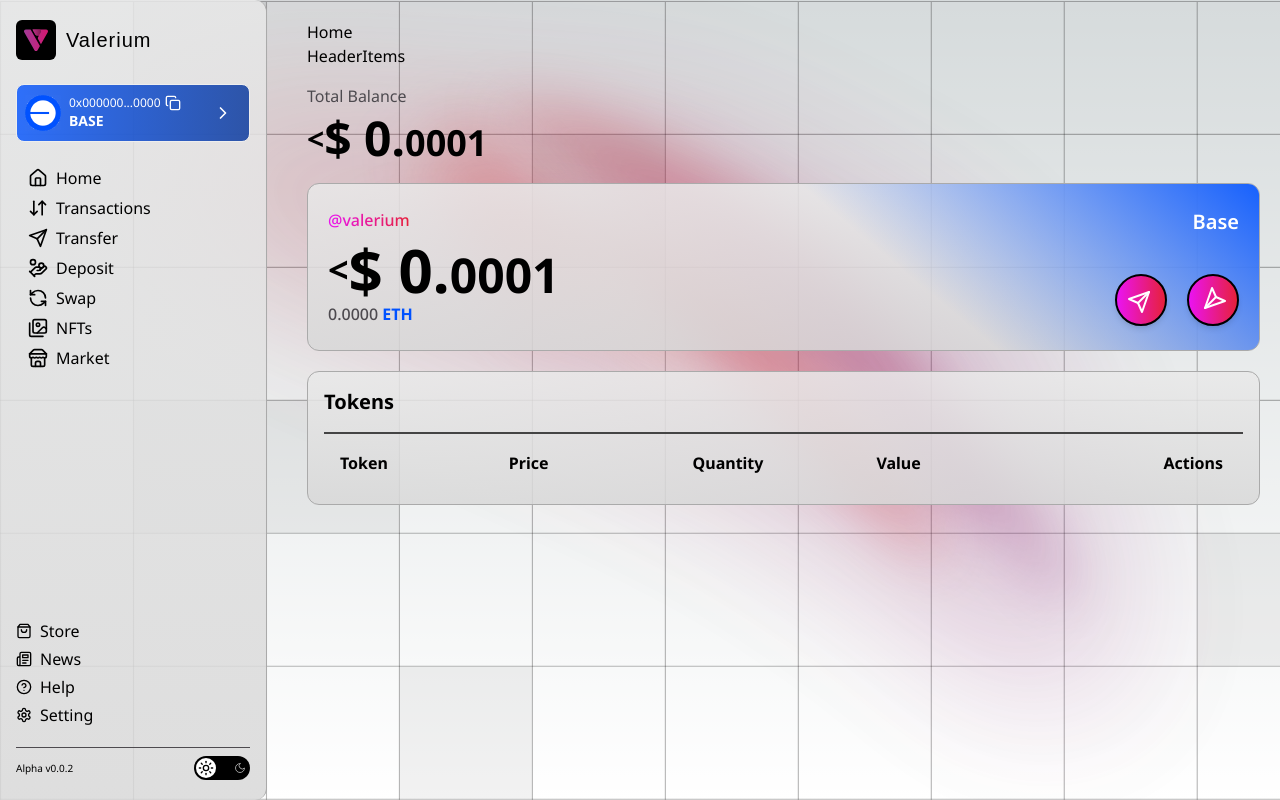
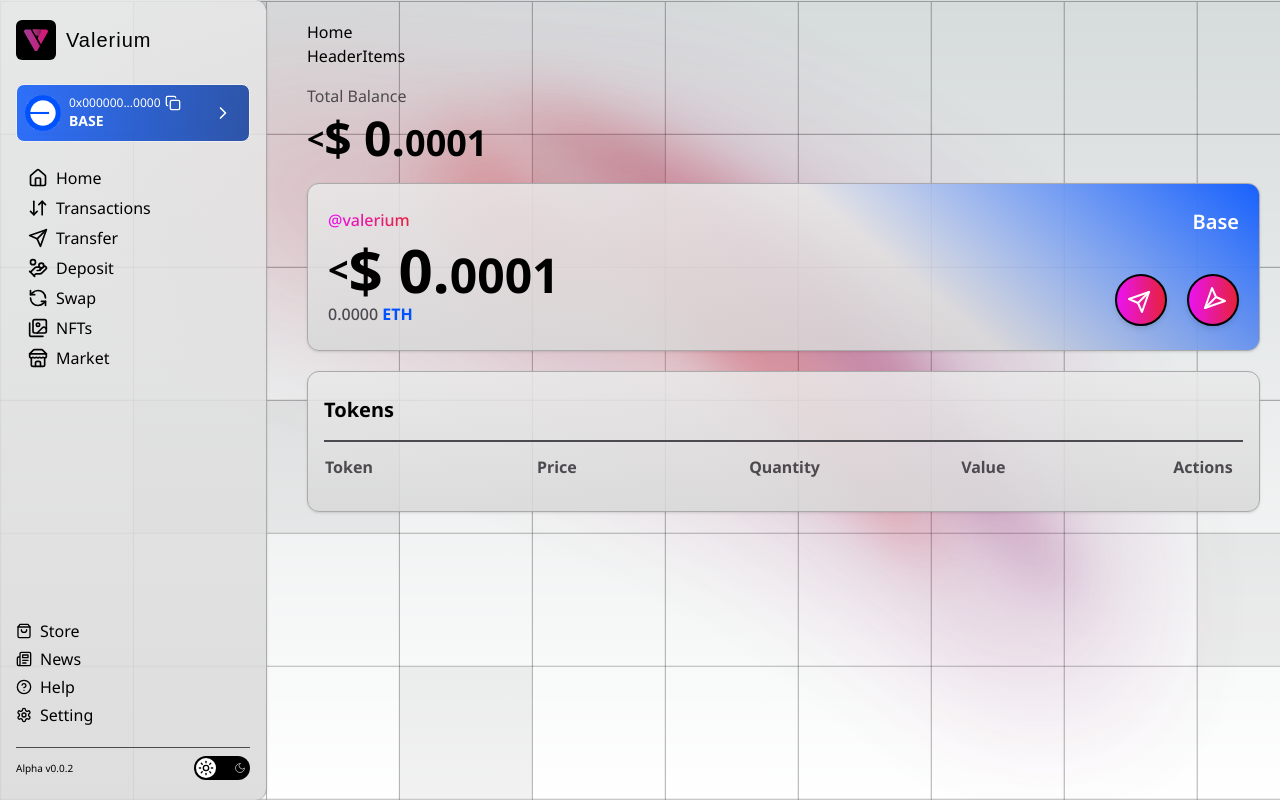
Before and after one commit to AnoyRC/valerium_main, a Next.js app: page /home in a window 1280 px wide. Built offline with nearby package versions, Linux system fonts and the light colour scheme; a web font is replaced by a local one.

Commit message:
Update dashboard home page
- Update bg image for bigger height layouts
- Fixed sidebar at the top
- Update tokens table styling
- Bug fix

```diff
--- a/app/(main)/(dashboard)/layout.js
+++ b/app/(main)/(dashboard)/layout.js
@@ -10,7 +10,7 @@ export const metadata = {
 const LoginLayout = ({ children }) => {
   return (
     <WalletProvider>
-      <div className="h-screen w-screen flex bg-white font-noto light-dashboard-background">
+      <div className="flex bg-white font-noto light-dashboard-background relative">
         <Sidebar />
 
         <main className="flex-1 space-y-4 m-5 ml-10">
--- a/app/globals.css
+++ b/app/globals.css
@@ -40,6 +40,7 @@ body {
 .light-dashboard-background {
   background: url(/light-background-shade.svg) center no-repeat,
     url(/light-background-grid.svg) 0% / cover no-repeat;
+  background-attachment: fixed;
 }
 
 .onboard-watermark {
--- a/components/layout/dashboard/home/AccountBalance.js
+++ b/components/layout/dashboard/home/AccountBalance.js
@@ -4,24 +4,25 @@ import { Send } from "lucide-react";
 import { Button } from "@material-tailwind/react";
 
 import Link from "next/link";
+import { useSelector } from "react-redux";
+import { useEffect, useState } from "react";
+import { useSearchParams } from "next/navigation";
 
 import FormatNumber from "@/components/ui/FormatNumber";
-import { useSearchParams } from "next/navigation";
-import { useEffect } from "react";
-import { useState } from "react";
-import { useSelector } from "react-redux";
 
 const AccountBalance = () => {
   const searchParams = useSearchParams();
-  const currentChain = useSelector((state) => state.chain.currentChain);
+
+  const [balance, setBalance] = useState(0);
+  const [usdBalance, setUsdBalance] = useState(0);
+
   const currentBalanceData = useSelector(
     (state) => state.user.currentBalanceData
   );
   const currentConversionData = useSelector(
     (state) => state.user.currentConversionData
   );
-  const [balance, setBalance] = useState(0);
-  const [usdBalance, setUsdBalance] = useState(0);
+  const currentChain = useSelector((state) => state.chain.currentChain);
 
   useEffect(() => {
     if (currentBalanceData && currentConversionData) {
@@ -33,7 +34,7 @@ const AccountBalance = () => {
   }, [currentBalanceData, currentConversionData, currentChain]);
 
   return (
-    <div className="rounded-xl border border-border-light bg-gradient-light-linear/85 overflow-hidden">
+    <div className="rounded-xl border border-border-light bg-gradient-light-linear/85 overflow-hidden shadow">
       <section
         className="px-5 py-6 flex justify-between "
         style={{
--- a/components/layout/dashboard/home/Dashboard.js
+++ b/components/layout/dashboard/home/Dashboard.js
@@ -1,6 +1,6 @@
+import Tokens from "./tokens/Tokens";
 import TotalBalance from "./TotalBalance";
 import AccountBalance from "./AccountBalance";
-import Tokens from "./tokens/Tokens";
 
 const Dashboard = () => {
   return (
--- a/components/layout/dashboard/home/TotalBalance.js
+++ b/components/layout/dashboard/home/TotalBalance.js
@@ -1,21 +1,25 @@
 "use client";
 
+import React from "react";
+import { useSelector } from "react-redux";
+import { useEffect, useState } from "react";
+
 import FormatNumber from "@/components/ui/FormatNumber";
-import React from "react";
-import { useEffect, useState } from "react";
-import { useSelector } from "react-redux";
 
 const TotalBalance = () => {
+  const [usdBalance, setUsdBalance] = useState(0);
+
   const balanceData = useSelector((state) => state.user.balanceData);
   const conversionData = useSelector((state) => state.user.conversionData);
-  const [usdBalance, setUsdBalance] = useState(0);
 
   useEffect(() => {
     if (balanceData && balanceData.length > 0) {
       let totalUsd = 0;
+
       for (let i = 0; i < balanceData.length; i++) {
         let totalEth = 0;
         totalEth += balanceData[i].balance / 10 ** 18;
+
         for (let j = 0; j < balanceData[i].erc20Balances.length; j++) {
           const erc20Balance =
             balanceData[i].erc20Balances[j].balance /
@@ -24,6 +28,7 @@ const TotalBalance = () => {
 
           totalEth += Number(erc20Balance) / Number(conversionRate);
         }
+
         totalUsd += Number(totalEth) * Number(conversionData[i].value);
       }
 
--- /dev/null
+++ b/components/layout/dashboard/home/tokens/TokenHead.js
@@ -0,0 +1,15 @@
+const TokenHead = () => {
+  return (
+    <thead className="text-text-gray">
+      <tr>
+        <th className="pb-2 w-3/5">Token</th>
+        <th className="pb-2 w-3/5">Price</th>
+        <th className="pb-2 w-3/5">Quantity</th>
+        <th className="pb-2 w-3/5">Value</th>
+        <th className="pb-2 w-1/5">Actions</th>
+      </tr>
+    </thead>
+  );
+};
+
+export default TokenHead;
--- a/components/layout/dashboard/home/tokens/TokenInfo.js
+++ /dev/null
@@ -1,47 +0,0 @@
-"use client";
-
-import { formatAmount } from "@/utils/formatAmount";
-import { Send } from "lucide-react";
-import { useState, useEffect } from "react";
-import { useSelector } from "react-redux";
-
-const TokenInfo = ({ token }) => {
-  const tokenConversionData = useSelector(
-    (state) => state.user.tokenConversionData
-  );
-  const [conversionData, setConversionData] = useState();
-
-  useEffect(() => {
-    if (tokenConversionData) {
-      const conversionRate = tokenConversionData.find(
-        (conversion) => conversion.address === token.address
-      );
-      setConversionData(conversionRate.usdValue);
-    }
-  }, [tokenConversionData]);
-
-  return (
-    <tr className="">
-      <td className="pl-4 py-3 bg-bg-off-white rounded-l-xl">{token.name}</td>
-      <td className="py-3 bg-bg-off-white">
-        ${conversionData ? formatAmount(1 / conversionData) : "0"}
-      </td>
-      <td className="py-3 bg-bg-off-white">
-        {formatAmount(token.balance / 10 ** token.decimals)}
-      </td>
-      <td className="py-3 bg-bg-off-white">
-        $
-        {conversionData
-          ? formatAmount(token.balance / 10 ** token.decimals / conversionData)
-          : "0"}
-      </td>
-      <td className="flex justify-end pr-5 py-3 bg-bg-off-white rounded-r-xl">
-        <div className=" w-8 h-8 bg-bg-off-black rounded-full flex justify-center items-center p-2 cursor-pointer">
-          <Send color="white" />
-        </div>
-      </td>
-    </tr>
-  );
-};
-
-export default TokenInfo;
--- /dev/null
+++ b/components/layout/dashboard/home/tokens/TokenItem.js
@@ -0,0 +1,66 @@
+"use client";
+
+import Image from "next/image";
+import { Send } from "lucide-react";
+import { useSelector } from "react-redux";
+import { useState, useEffect } from "react";
+
+import { formatAmount } from "@/utils/formatAmount";
+
+const TokenItem = ({ token }) => {
+  const [conversionData, setConversionData] = useState();
+
+  const tokenConversionData = useSelector(
+    (state) => state.user.tokenConversionData
+  );
+
+  useEffect(() => {
+    if (tokenConversionData) {
+      const conversionRate = tokenConversionData.find(
+        (conversion) => conversion.address === token.address
+      );
+      setConversionData(conversionRate.usdValue);
+    }
+  }, [tokenConversionData]);
+
+  return (
+    <tr className="bg-white even:bg-text-off-white rounded-xl overflow-hidden shadow">
+      <td className="pl-4 py-3 rounded-l-xl font-medium">
+        <div className="flex items-center gap-3">
+          <Image
+            src="/tokens/base-logo.svg"
+            alt={token.name + " logo"}
+            width={24}
+            height={24}
+            className="rounded-full"
+          />
+
+          <p>{token.name}</p>
+        </div>
+      </td>
+
+      <td className="py-3">
+        ${conversionData ? formatAmount(1 / conversionData) : "0"}
+      </td>
+
+      <td className="py-3">
+        {formatAmount(token.balance / 10 ** token.decimals)}
+      </td>
+
+      <td className="py-3">
+        $
+        {conversionData
+          ? formatAmount(token.balance / 10 ** token.decimals / conversionData)
+          : "0"}
+      </td>
+
+      <td className="py-3 rounded-r-xl">
+        <div className="mx-auto -translate-x-1/2 w-8 h-8 bg-text-gray rounded-full flex justify-center items-center p-2 cursor-pointer">
+          <Send color="white" />
+        </div>
+      </td>
+    </tr>
+  );
+};
+
+export default TokenItem;
--- /dev/null
+++ b/components/layout/dashboard/home/tokens/TokenList.js
@@ -0,0 +1,20 @@
+"use client";
+
+import { useSelector } from "react-redux";
+
+import TokenItem from "./TokenItem";
+
+const TokenList = () => {
+  const tokenBalanceData = useSelector((state) => state.user.tokenBalanceData);
+
+  return (
+    <tbody className="">
+      {tokenBalanceData &&
+        tokenBalanceData.map((token, index) => (
+          <TokenItem key={index} token={token} />
+        ))}
+    </tbody>
+  );
+};
+
+export default TokenList;
--- a/components/layout/dashboard/home/tokens/Tokens.js
+++ b/components/layout/dashboard/home/tokens/Tokens.js
@@ -1,33 +1,22 @@
 "use client";
 
-import TokenInfo from "./TokenInfo";
-import { useSelector } from "react-redux";
+import TokenHead from "./TokenHead";
+import TokenList from "./TokenList";
 
 const Tokens = () => {
-  const tokenBalanceData = useSelector((state) => state.user.tokenBalanceData);
-
   return (
-    <section className="rounded-xl border border-border-light bg-gradient-light-linear/85 overflow-hidden p-4">
-      <h3 className="border-b-2 border-[#444444] border-solid text-xl pb-4 font-bold">
+    <section className="rounded-xl border border-border-light bg-gradient-light-linear/85 overflow-hidden p-4 shadow">
+      <h3 className="border-b-2 border-text-gray border-solid text-xl pt-2 pb-4 font-bold text-black">
         Tokens
       </h3>
 
-      <table className="w-full table-fixed text-left border-separate border-spacing-0 border-spacing-y-3 mt-1">
-        <thead>
-          <tr>
-            <th className="pl-4">Token</th>
-            <th>Price</th>
-            <th>Quantity</th>
-            <th>Value</th>
-            <th className="text-right pr-5">Actions</th>
-          </tr>
-        </thead>
-        <tbody className="">
-          {tokenBalanceData &&
-            tokenBalanceData.map((token, index) => (
-              <TokenInfo key={index} token={token} />
-            ))}
-        </tbody>
+      <table
+        className="w-full table-fixed text-left border-separate border-spacing-0 border-spacing-y-2 mt-1"
+        style={{ tableLayout: "fixed" }}
+      >
+        <TokenHead />
+
+        <TokenList />
       </table>
     </section>
   );
--- a/components/sidebar/Sidebar.js
+++ b/components/sidebar/Sidebar.js
@@ -6,7 +6,7 @@ import ChainSwitcher from "../chainSwicher/ChainSwitcher";
 
 const Sidebar = () => {
   return (
-    <aside className="basis-[267px] px-4 py-5 bg-gradient-light-linear/85 flex flex-col justify-between rounded-e-xl border-r border-border-light">
+    <aside className="basis-[267px] px-4 py-5 bg-gradient-light-linear/85 flex flex-col justify-between rounded-e-xl border-r border-border-light sticky top-0 h-screen shadow">
       <div className="space-y-6">
         <Logo />
         <ChainSwitcher />
```
